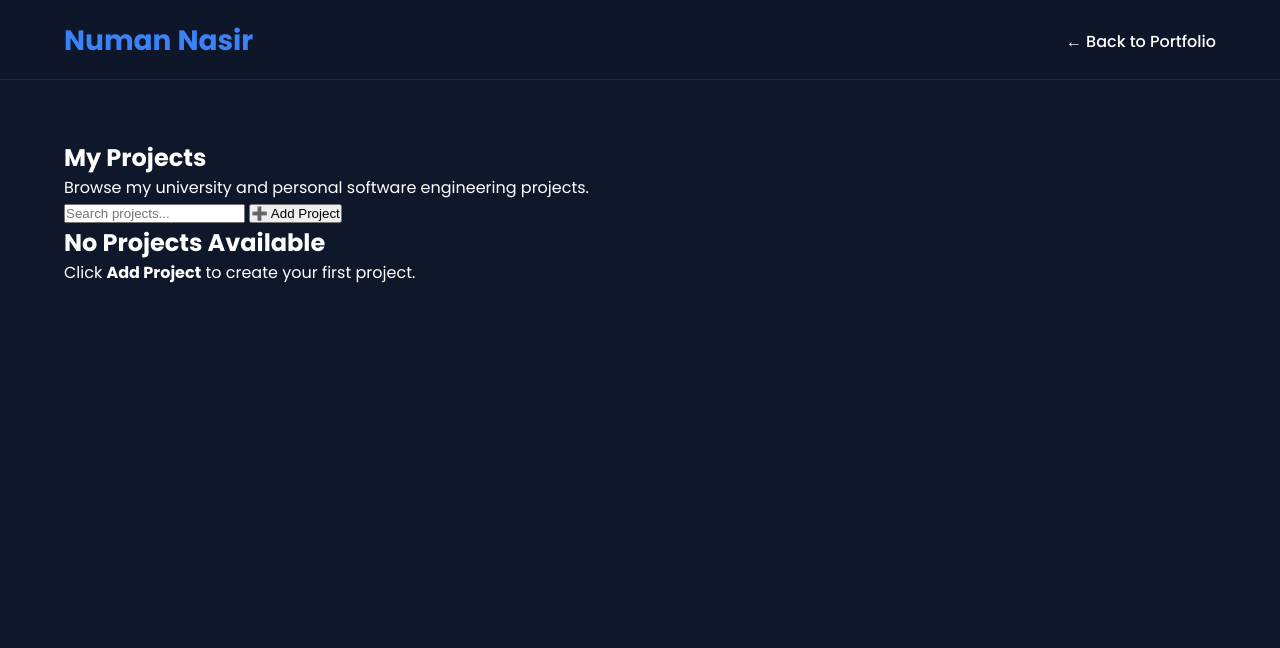
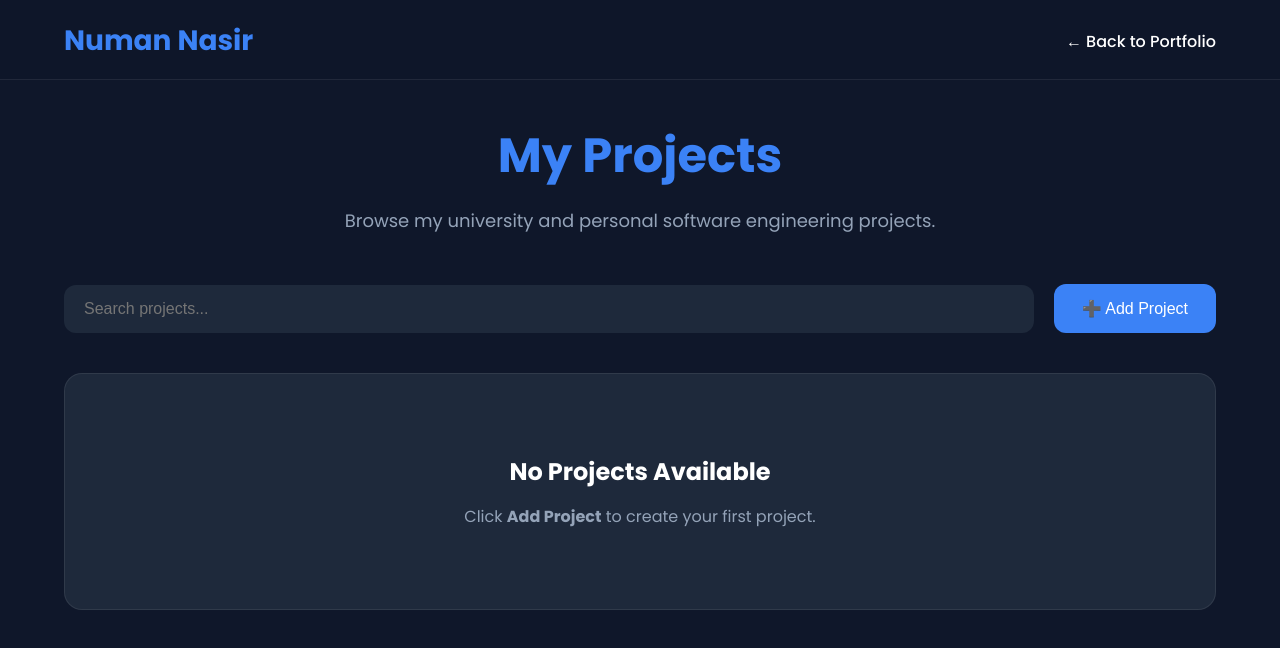
Before and after one commit to numan-dev381/numan-dev381.github.io, a plain HTML site: page projects.html in a window 1280 px wide. Drawn offline with Linux system fonts and the light colour scheme.

Commit message:
style.css

```diff
--- a/style.css
+++ b/style.css
@@ -637,3 +637,116 @@ header{
     color:white;
 
 }
+/* ===================================================
+   PROJECTS PAGE
+=================================================== */
+
+.projects-page{
+
+    width:90%;
+    max-width:1200px;
+    margin:120px auto 80px;
+
+}
+
+.projects-header{
+
+    text-align:center;
+    margin-bottom:50px;
+
+}
+
+.projects-header h1{
+
+    font-size:48px;
+    color:#3b82f6;
+    margin-bottom:15px;
+
+}
+
+.projects-header p{
+
+    color:#94a3b8;
+    font-size:18px;
+
+}
+
+.projects-toolbar{
+
+    display:flex;
+    justify-content:space-between;
+    align-items:center;
+    gap:20px;
+    margin-bottom:40px;
+    flex-wrap:wrap;
+
+}
+
+#searchProject{
+
+    flex:1;
+    min-width:260px;
+    padding:15px 20px;
+    border:none;
+    border-radius:12px;
+    background:#1e293b;
+    color:white;
+    font-size:16px;
+
+}
+
+#searchProject:focus{
+
+    outline:2px solid #3b82f6;
+
+}
+
+#addProjectBtn{
+
+    background:#3b82f6;
+    color:white;
+    border:none;
+    padding:15px 28px;
+    border-radius:12px;
+    font-size:16px;
+    cursor:pointer;
+    transition:.3s;
+
+}
+
+#addProjectBtn:hover{
+
+    transform:translateY(-3px);
+    background:#2563eb;
+
+}
+
+.projects-list{
+
+    display:grid;
+    gap:20px;
+
+}
+
+.empty-state{
+
+    background:#1e293b;
+    padding:80px 40px;
+    text-align:center;
+    border-radius:18px;
+    border:1px solid rgba(255,255,255,.08);
+
+}
+
+.empty-state h2{
+
+    color:white;
+    margin-bottom:15px;
+
+}
+
+.empty-state p{
+
+    color:#94a3b8;
+
+}
```
